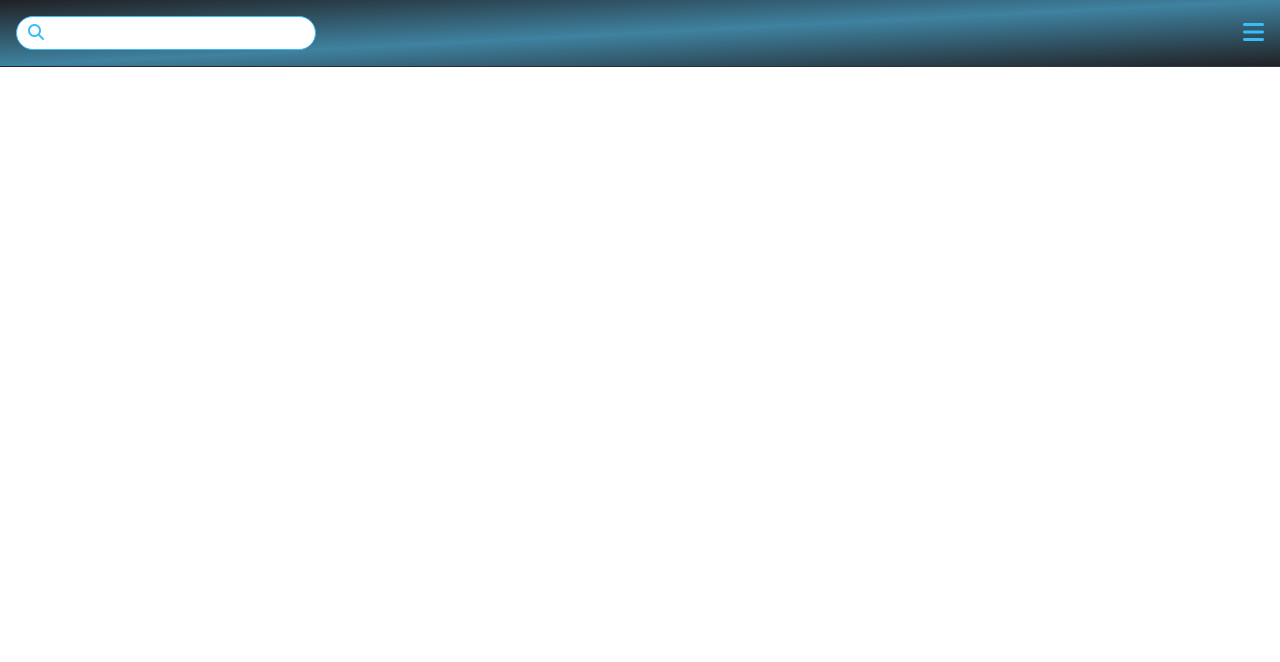
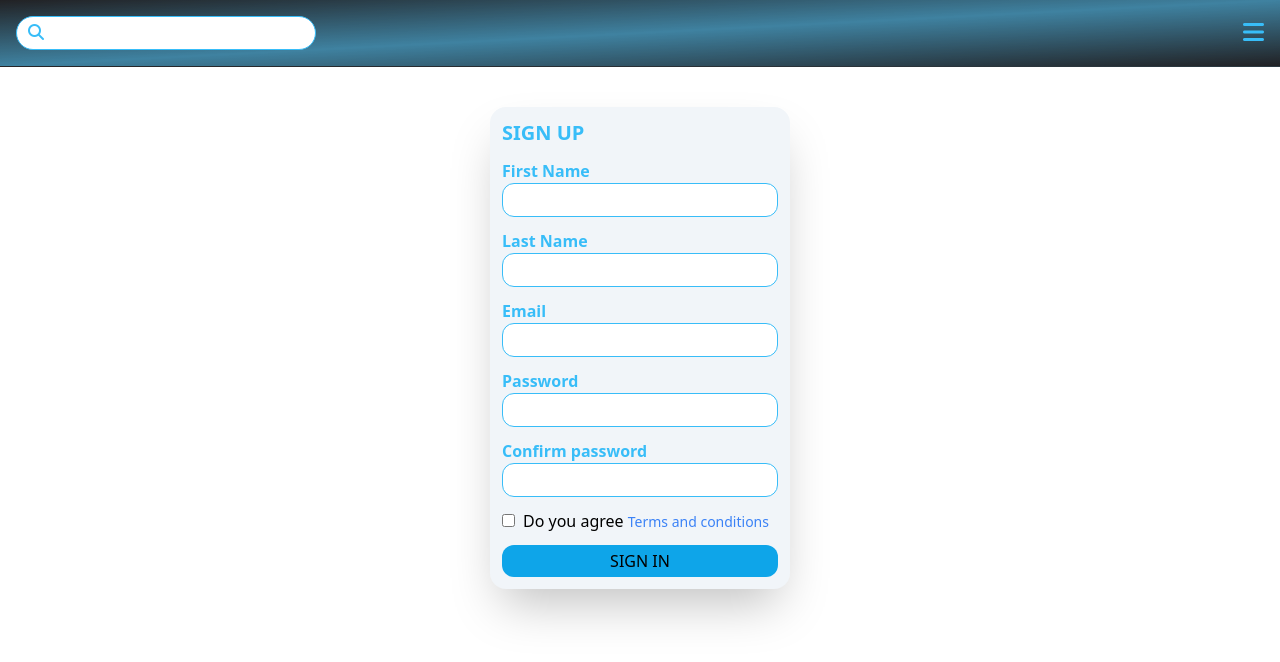
Before and after one commit to Raymond10253/food-ordering-app, a React (Vite) app in the folder client/food-ordering-web/: page / in a window 1280 px wide. Shown: the top 662 px of the page. Built offline with nearby package versions, Linux system fonts and the light colour scheme.

Commit message:
feat:modified some files

```diff
--- a/client/food-ordering-web/src/App.jsx
+++ b/client/food-ordering-web/src/App.jsx
@@ -4,6 +4,7 @@ import Home from './pages/home';
 import Login from './pages/login';
 import Menu from './pages/menu';
 import Checkout from './pages/checkout';
+import Signup from './pages/signup';
 import Navbar from './navbar';
 import './App.css'
 
@@ -11,7 +12,8 @@ function App() {
 
   return (
       <>
-        <Navbar />
+        <Navbar/>
+        <Signup />
       </>
   )
 }
--- a/client/food-ordering-web/src/navbar.jsx
+++ b/client/food-ordering-web/src/navbar.jsx
@@ -2,7 +2,7 @@ import { Link } from "react-router-dom";
 export default function Navbar() {
     return(
         <>
-            <header className="py-4 bg-zinc-900/80 border-b border-zinc-800/80 text-sky-400 bg-gradient-to-br from-zinc-900/80 via-sky-400/50 to-zinc-900/80">
+            <header className="py-4 bg-zinc-900/80 border-b border-zinc-800/80 text-sky-400 bg-gradient-to-br from-zinc-900/80 via-sky-400/50 to-zinc-900/80 sticky">
                 <div className="flex justify-between px-4 ">
                     <div className="relative w-full">
                         <i
@@ -10,7 +10,7 @@ export default function Navbar() {
                         ></i>
                         <input
                         type="text"
-                        className="py-1 pl-5 rounded-full focus:outline-none w-[300px] border border-sky-400"
+                        className="py-1 pl-8 rounded-full focus:outline-none w-[300px] border border-sky-400"
                          />
                     </div>
                     <div className="text-xl">
--- a/client/food-ordering-web/src/pages/login.jsx
+++ b/client/food-ordering-web/src/pages/login.jsx
@@ -1,6 +1,106 @@
+import { useState } from "react"
+
 export default function Login(){
+    const [username, setUsername] = useState('');
+    const [email, setEmail] = useState('');
+    const [password, setPassword] = useState('');
+
+    const handleSubmit = (e) => {
+        e.preventDefault();
+    }
+
+
+    const [isLoading, setIsLoading] = useState(false);
+
     return(
         <>
+        <div className="h-screen backdrop-blur-sm z-50">
+            <div
+            className="backdrop-blur-sm"
+            >
+
+            </div>
+           <div
+            className="w-full flex justify-center items-center"
+            >
+                <form
+                className="space-y-3 p-3 shadow shadow-2xl rounded-2xl bg-slate-100"
+                onSubmit={handleSubmit}
+                >
+                    <div>
+                        <h4
+                        className="uppercase font-bold text-sky-400"
+                        >
+                            log in
+                        </h4>
+                    </div>
+                    <div>
+                        <label
+                        htmlFor=""
+                        className="block font-semibold text-sky-400"
+                        >
+                            Username
+                        </label>
+                        <input
+                        type="text"
+                        name="username"
+                        required
+                        value={username}
+                        onChange={(e) => setUsername(e.target.value)}
+                        className="border border-sky-400 p-1 rounded-xl"
+                        />
+                    </div>
+                    <div>
+                        <label
+                        htmlFor=""
+                        className="block font-semibold text-sky-400"
+                        >
+                            Email
+                        </label>
+                        <input
+                        type="email"
+                        name="email"
+                        value={email}
+                        required
+                        onChange={(e) => setEmail(e.target.value)}
+                        className="border border-sky-400 p-1 rounded-xl"
+                        />
+                    </div>
+                    <div>
+                        <label
+                        htmlFor=""
+                        className="block font-semibold text-sky-400"
+                        >
+                            Password
+                        </label>
+                        <input
+                        type="password"
+                        name="password"
+                        required
+                        value={password}
+                        onChange={(e) => setPassword(e.target.value)}
+                        className="border border-sky-500 p-1 rounded-xl"
+                        />
+                    </div>
+                    <div
+                    className="space-x-2"
+                    >
+                        <input type="checkbox" />
+                        <span>
+                            Remember me
+                        </span>
+                    </div>
+                    <button
+                    type='submit'
+                    onClick={() => setIsLoading(true)}
+                    className="uppercase font-bold bg-sky-400 w-full py-1 rounded-md my-1 hover:bg-sky-500 transition duration-500 hover:scale-105"
+                    >
+                       {isLoading ? 'Submiting...' : 'LOG IN'}
+                    </button>
+                </form>
+            </div>
+        </div>
+
         </>
     )
 }
--- /dev/null
+++ b/client/food-ordering-web/src/pages/signup.jsx
@@ -0,0 +1,139 @@
+import { useState } from "react"
+
+export default function Signup() {
+    const [formData, setFormData] = useState({
+        firstname: '',
+        lastname: '',
+        email: '',
+        password: '',
+        confirmpassword: ''
+    });
+
+    const handleSubmit = (e) => {
+        e.preventDefault();
+    };
+
+    const handleChange = (e) => {
+        setFormData({...formData, [e.target.name]: e.target.value});
+    }
+
+    return(
+        <>
+            <div
+            className="flex items-center justify-center my-10"
+            >
+                <div
+                className="w-full"
+                >
+                    <form
+                    className="space-y-3 shadow shadow-2xl rounded-2xl p-3 bg-slate-100 max-w-[300px] mx-auto z-50 backdrop-blur-sm"
+                    onSubmit={handleSubmit}
+                    >
+                        <div>
+                            <h4
+                            className="font-bold text-sky-400 text-xl uppercase font-bold"
+                            >
+                                Sign up
+                            </h4>
+                        </div>
+                        <div>
+                            <label
+                            className="block font-semibold text-sky-400"
+                            >
+                                First Name
+                            </label>
+                            <input
+                            type="text"
+                            name="firstname"
+                            value={formData.firstname}
+                            onChange={handleChange}
+                            required
+                            className="border py-1 rounded-xl border-sky-400 w-full px-2 focus:outline-none"
+                            />
+                        </div>
+                        <div>
+                            <label
+                            className="block font-semibold text-sky-400"
+                            >
+                                Last Name
+                            </label>
+                            <input
+                            type="text"
+                            name="lastname"
+                            value={formData.lastname}
+                            onChange={handleChange}
+                            required
+                            className="border rounded-xl py-1 border-sky-400 w-full px-2 focus:outline-none"
+                            />
+                        </div>
+                        <div>
+                            <label htmlFor=""
+                            className="block font-semibold text-sky-400"
+                            >
+                                Email
+                            </label>
+                            <input
+                            type="email"
+                            name="email"
+                            value={formData.email}
+                            onChange={handleChange}
+                            required
+                            className="border rounded-xl py-1 border-sky-400 w-full px-2 focus:outline-none"
+                            />
+                        </div>
+                        <div>
+                            <label
+                            htmlFor=""
+                            className="block font-semibold text-sky-400"
+                            >
+                                Password
+                            </label>
+                            <input
+                            type="password"
+                            name="password"
+                            value={formData.password}
+                            onChange={handleChange}
+                            required
+                            className="border rounded-xl py-1 border-sky-400 w-full px-2 focus:outline-none"
+                            />
+                        </div>
+                        <div>
+                            <label
+                            htmlFor=""
+                            className="block font-semibold text-sky-400"
+                            >
+                                Confirm password
+                            </label>
+                            <input
+                            type="password"
+                            name="confirmpassword"
+                            value={formData.confirmpassword}
+                            onChange={handleChange}
+                            required
+                            className="border rounded-xl py-1 border-sky-400 w-full px-2 focus:outline-none"
+                            />
+                        </div>
+                        <div
+                        className="space-x-2"
+                        >
+                            <input type="checkbox" />
+                            <span>
+                                Do you agree <a href=""
+                                className="text-sm text-blue-500"
+                                >
+                                    Terms and conditions
+                                </a>
+                            </span>
+                        </div>
+                        <button
+                        type='submit'
+                        className="bg-sky-500 w-full py-1 rounded-xl"
+                        >
+                            SIGN IN
+                        </button>
+                    </form>
+                </div>
+            </div>
+        </>
+    )
+}
```
